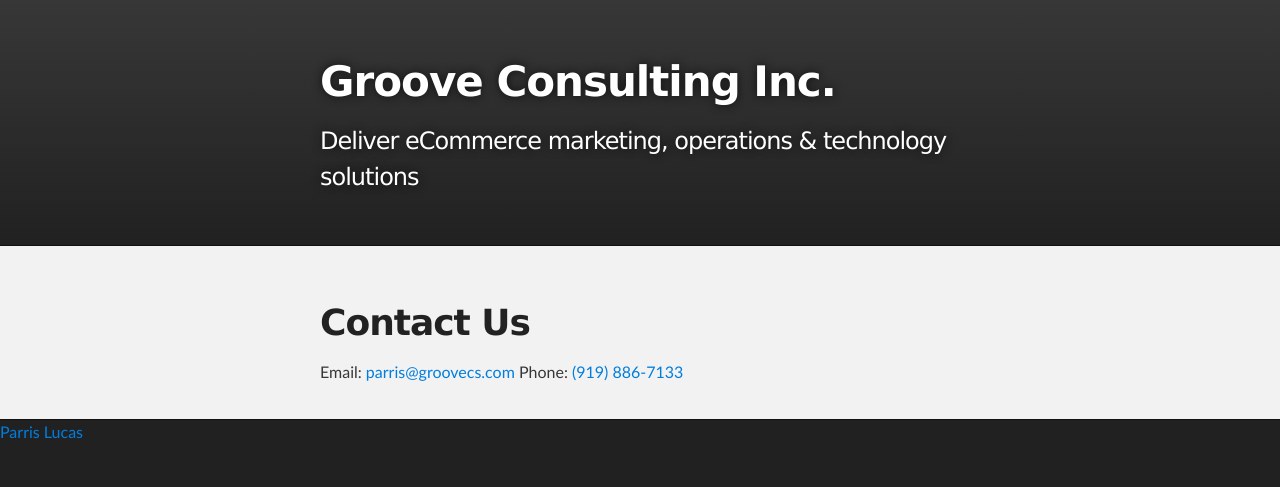
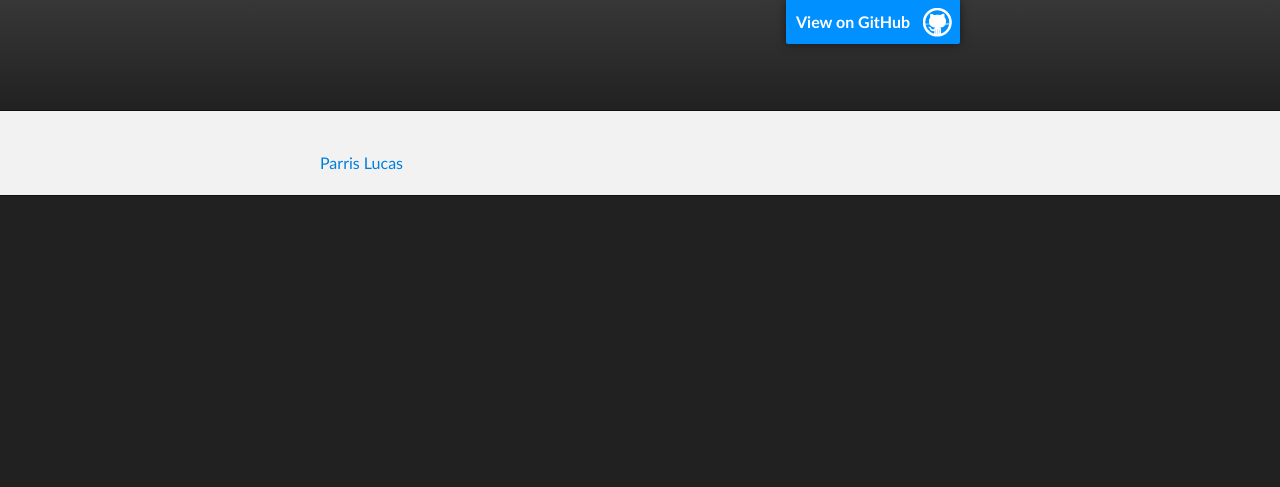
Before and after one commit to GrooveCS/groovecs.github.io, a plain HTML site: page index.html in a window 1280 px wide. Drawn offline with Linux system fonts and the light colour scheme.

Commit message:
Update information
Replace contact information with LinkedIn hyperlink
Remove README File
Adding LinkedIn Badge
Update Description

```diff
--- a/index.html
+++ b/index.html
@@ -2,49 +2,40 @@
 <html>
 
 <head>
-    <meta charset='utf-8' />
+  <meta charset="utf-8" />
   <meta http-equiv="X-UA-Compatible" content="chrome=1" />
-    <meta name="description" content="Groove Consulting Inc. : Deliver eCommerce marketing, operations &amp; technology solutions" />
+  <meta name="description"
+    content="Red Hat Process-based Performance Engineering to deliver synergy in what's possible, resolving impediments, and forging lasting ties with customers. As a labored, insightful specialist fabricating near real-time systems with a propensity for sustaining the open-source community. Cultivated Automation, Integration, and Process demand business system expertise to our customer's ambitions. " />
 
-    <link rel="stylesheet" type="text/css" media="screen" href="stylesheets/stylesheet.css">
+  <link rel="stylesheet" type="text/css" media="screen" href="stylesheets/stylesheet.css" />
 
-    <title>Groove Consulting Inc.</title>
+  <title>Parris Lucas | GrooveCS</title>
 </head>
 
 <body>
-
   <!-- HEADER -->
   <div id="header_wrap" class="outer">
     <header class="inner">
-          <!--<a id="forkme_banner" href="https://github.com/GrooveCS">View on GitHub</a>-->
-
-          <h1 id="project_title">Groove Consulting Inc.</h1>
-          <h2 id="project_tagline">Deliver eCommerce marketing, operations &amp; technology solutions</h2>
-
+      <a id="forkme_banner" href="https://github.com/GrooveCS">View on GitHub</a>
+      <h1 id="project_title"></h1>
+      <h2 id="project_tagline"></h2>
     </header>
   </div>
 
   <!-- MAIN CONTENT -->
   <div id="main_content_wrap" class="outer">
     <section id="main_content" class="inner">
-
-<h1>
-<a name="contact-us" class="anchor" href="#contact-us"><span class="octicon octicon-link"></span></a>Contact Us</h1>
-
-<p>Email: <a href="mailto:parris@groovecs.com">parris@groovecs.com</a>
-Phone: <a href="tel:+19198867133" >(919) 886-7133</a></p>
+      <div class="LI-profile-badge"  data-version="v1" data-size="large" data-locale="en_US" data-type="vertical" data-theme="light" data-vanity="parrislucas"><a class="LI-simple-link" href='https://www.linkedin.com/in/parrislucas?trk=profile-badge'>Parris Lucas</a></div>
       </section>
   </div>
 
   <!-- FOOTER  -->
   <div id="footer_wrap" class="outer">
-      <div class="LI-profile-badge"  data-version="v1" data-size="medium" data-locale="en_US" data-type="vertical" data-theme="dark" data-vanity="parrislucas"><a class="LI-simple-link" href='https://www.linkedin.com/in/parrislucas?trk=profile-badge'>Parris Lucas</a></div>
-      <footer class="inner">
-
-      </footer>
   </div>
-
+  <footer class="inner"></footer>
+  </div>
 
   <script type="text/javascript" src="https://platform.linkedin.com/badges/js/profile.js" async defer></script>
 </body>
+
 </html>
--- a/stylesheets/stylesheet.css
+++ b/stylesheets/stylesheet.css
@@ -265,7 +265,7 @@ Full-Width Styles
 .inner {
   position: relative;
   max-width: 640px;
-  padding: 20px 10px;
+  padding: 20px 20px;
   margin: 0 auto;
 }
 
```
Also changed, not shown: 1 other file. Lines whose indentation alone changed are shown as unchanged.
